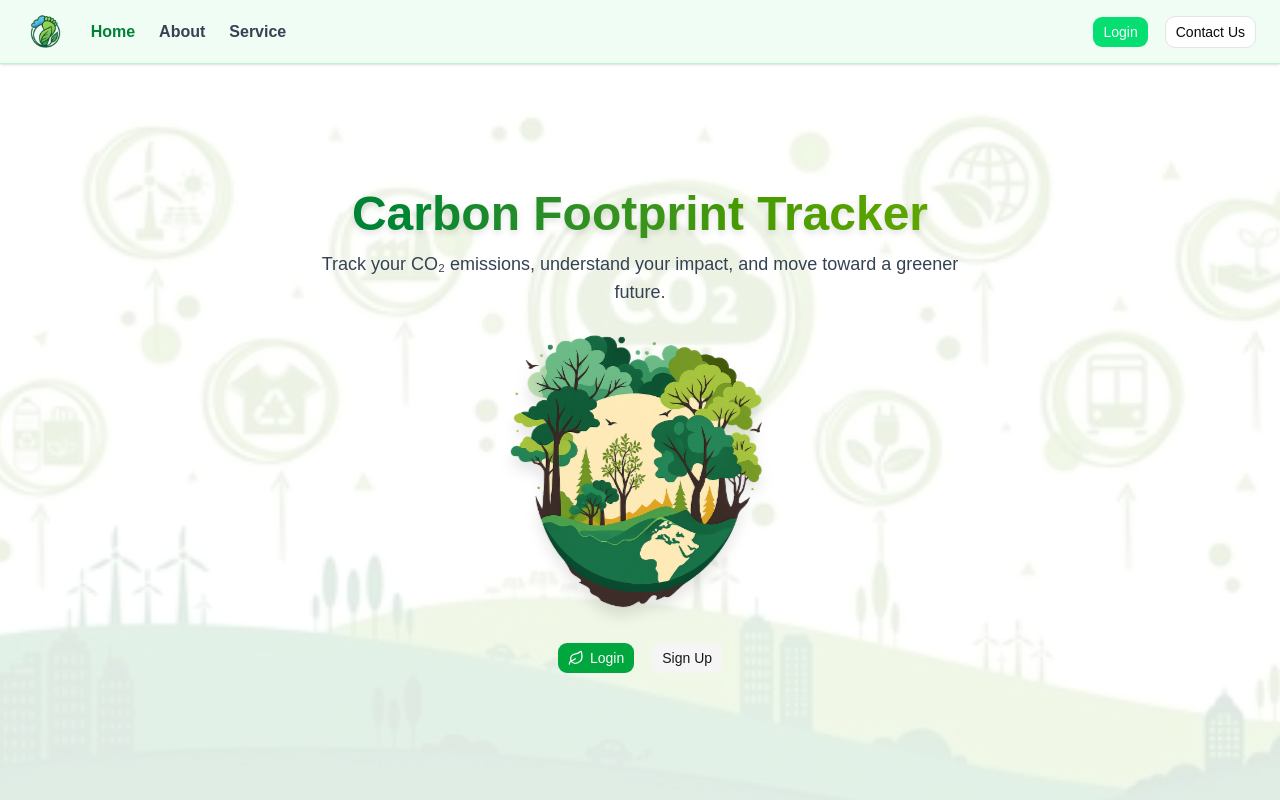
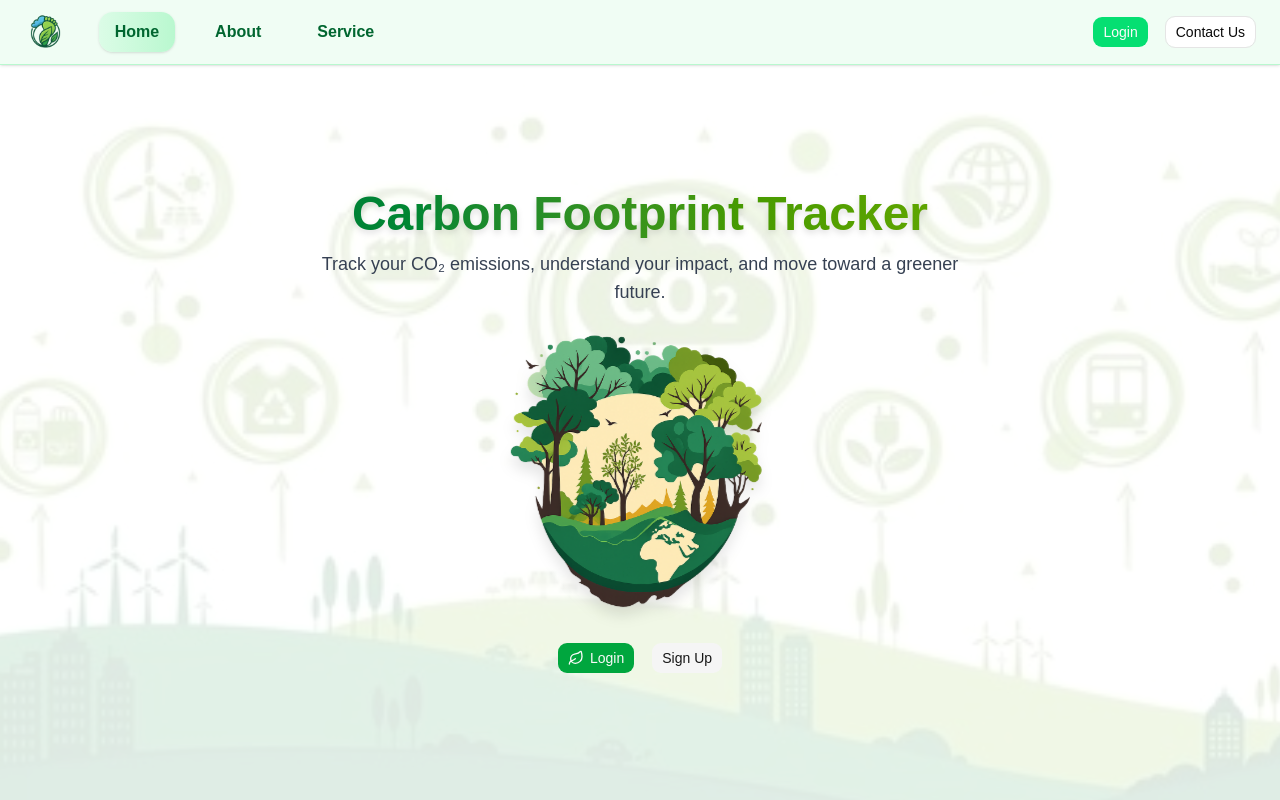
Before and after one commit to gauravonlygaurav1/carbon-footprint-tracker, a React (Vite) app in the folder carbon_tracker_frontend/: page / in a window 1280 px wide. Shown: the top 800 px of the page. Built offline with nearby package versions, Linux system fonts and the light colour scheme.

Commit message:
do changes in navbar

```diff
--- a/carbon_tracker_frontend/src/components/Navbar.tsx
+++ b/carbon_tracker_frontend/src/components/Navbar.tsx
@@ -1,8 +1,8 @@
-import  { useState } from 'react'
-import { Button } from './ui/button'
+import { useState } from "react"
+import { Button } from "./ui/button"
 import navlogo from "@/assets/navlogo.png"
-import { NavLink, useNavigate } from 'react-router'
-import useAuth from '@/Auth/store'
+import { NavLink, useNavigate } from "react-router"
+import useAuth from "@/Auth/store"
 
 function Navbar() {
   const checkLogin = useAuth((state) => state.checkLogin)
@@ -11,88 +11,68 @@ function Navbar() {
   const navigate = useNavigate()
 
   const [profileOpen, setProfileOpen] = useState(false)
+  const [mobileOpen, setMobileOpen] = useState(false)
 
-  return (
-    <nav className="fixed top-0 left-0 w-full z-50 flex items-center justify-between px-6 h-16 backdrop-blur-md bg-green-50 border-b border-green-200 shadow-sm">
-
-      {/* LOGGED IN*/}
-      {checkLogin() ? (
-        <div className="flex items-center justify-between w-full">
-
-          {/* LEFT */}
-          <div className="flex items-center gap-6">
-            <img src={navlogo} alt="Logo" className="h-16 w-auto" />
-
-            <div className="flex gap-6 text-base font-semibold">
-              <NavLink
-                to="/dashboard"
-                end
-                className={({ isActive }) =>
-                  `px-4 py-2 rounded-xl transition-all duration-300
-   ${isActive
+  const linkClass = ({ isActive }: any) =>
+    `px-4 py-2 rounded-xl transition-all duration-300 ${
+      isActive
         ? "bg-gradient-to-r from-green-100 to-green-200 text-green-800 shadow-sm"
         : "text-green-800 hover:bg-green-100/70 hover:text-green-950"
     }`
-                }
-              >
+
+  return (
+    <nav className="fixed top-0 left-0 w-full z-50 backdrop-blur-md bg-green-50 border-b border-green-200 shadow-sm">
+      <div className="flex items-center justify-between px-4 md:px-6 h-16">
+
+        {/* LOGO */}
+        <div className="flex items-center gap-8">
+        <img src={navlogo} alt="Logo" className="h-14 md:h-16 w-auto" />
+
+        {/* DESKTOP MENU */}
+        <div className="hidden md:flex items-center gap-6 font-semibold">
+          {checkLogin() ? (
+            <>
+              <NavLink to="/dashboard" end className={linkClass}>
                 Dashboard
               </NavLink>
-              <NavLink
-                to="/dashboard/emissionCalculator"
-                className={({ isActive }) =>
-                  `px-4 py-2 rounded-xl transition-all duration-300
-   ${isActive
-                    ? "bg-gradient-to-r from-green-100 to-green-200 text-green-800 shadow-sm"
-                    : "text-green-800 hover:bg-green-100/70 hover:text-green-950"
-                  }`
-                }
-              >
+              <NavLink to="/dashboard/emissionCalculator" className={linkClass}>
                 CO₂ Emission
               </NavLink>
-
-              <NavLink
-                to="/dashboard/analytics"
-                className={({ isActive }) =>
-                  `px-4 py-2 rounded-xl transition-all duration-300
-   ${isActive
-                    ? "bg-gradient-to-r from-green-100 to-green-200 text-green-800 shadow-sm"
-                    : "text-green-800 hover:bg-green-100/70 hover:text-green-950"
-                  }`
-                }
-              >
+              <NavLink to="/dashboard/analytics" className={linkClass}>
                 Analytics
               </NavLink>
-
-              <NavLink
-                to="/dashboard/goals"
-                className={({ isActive }) =>
-                  `px-4 py-2 rounded-xl transition-all duration-300
-   ${isActive
-                    ? "bg-gradient-to-r from-green-100 to-green-200 text-green-800 shadow-sm"
-                    : "text-green-800 hover:bg-green-100/70 hover:text-green-950"
-                  }`
-                }
-              >
+              <NavLink to="/dashboard/goals" className={linkClass}>
                 Goals
               </NavLink>
+            </>
+          ) : (
+            <>
+              <NavLink to="/" className={linkClass}>
+                Home
+              </NavLink>
+              <NavLink to="/about" className={linkClass}>
+                About
+              </NavLink>
+              <NavLink to="/service" className={linkClass}>
+                Service
+              </NavLink>
+            </>
+          )}
         </div>
         </div>
 
-          {/* RIGHT */}
-          <div className="flex items-center gap-4 relative">
-
-            {/* Avatar Button */}
+        {/* RIGHT SECTION (DESKTOP) */}
+        <div className="hidden md:flex items-center gap-4 relative">
+          {checkLogin() ? (
+            <>
               <button
-              onClick={() => setProfileOpen(p => !p)}
-              className="cursor-pointer flex items-center gap-2 bg-white/80 px-3 py-1.5 rounded-full shadow-sm border border-transparent hover:border-emerald-300"
+                onClick={() => setProfileOpen((p) => !p)}
+                className="cursor-pointer flex items-center gap-2 bg-white px-3 py-1.5 rounded-full shadow-sm"
               >
-              <div className="w-8 h-8 rounded-full bg-gradient-to-tr from-emerald-500 to-sky-500 flex items-center justify-center text-white font-bold">
+                <div className="w-8 h-8 rounded-full bg-emerald-500 text-white flex items-center justify-center font-bold">
                   {user?.name?.charAt(0) || "U"}
                 </div>
-
-              <span className="hidden sm:block text-sm">
-                {user?.name || "Account"}
-              </span>
+                <span className="text-sm">{user?.name}</span>
               </button>
 
             {/* Dropdown */}
@@ -101,10 +81,10 @@ function Navbar() {
 
                 {/* Header */}
                 <div className=" px-4 py-3 bg-gray-50 border-b">
-                  <div className="font-semibold text-gray-800">
+                  <div className=" font-semibold text-gray-800">
                     Your account
                   </div>
-                  <div className="text-sm text-gray-500 truncate">
+                  <div className=" text-sm text-gray-500 truncate">
                     {user?.email || "No email set"}
                   </div>
                 </div>
@@ -146,66 +126,107 @@ function Navbar() {
                 </div>
               </div>
             )}
-
-          </div>
-        </div>
+            </>
           ) : (
-
-        /* LOGGED OUT */
-        <div className="flex items-center justify-between w-full">
-
-          {/* LEFT */}
-          <div className="flex items-center gap-6">
-            <img src={navlogo} alt="Logo" className="h-16 w-auto" />
-
-            <div className="flex gap-6 text-base font-semibold">
-              <NavLink
-                to="/"
-                className={({ isActive }) =>
-                  isActive ? "text-green-700" : "text-gray-700 hover:text-green-600"
-                }
-              >
-                Home
-              </NavLink>
-
-              <NavLink
-                to="/about"
-                className={({ isActive }) =>
-                  isActive ? "text-green-700" : "text-gray-700 hover:text-green-600"
-                }
-              >
-                About
-              </NavLink>
-
-              <NavLink
-                to="/service"
-                className={({ isActive }) =>
-                  isActive ? "text-green-700" : "text-gray-700 hover:text-green-600"
-                }
-              >
-                Service
-              </NavLink>
-            </div>
-          </div>
-
-          {/* RIGHT */}
-          <div className="flex gap-4 items-center">
+            <>
               <NavLink to="/login">
                 <Button className="cursor-pointer bg-green-400 hover:bg-green-700 text-sm">
                   Login
                 </Button>
               </NavLink>
-
               <NavLink to="/contact">
                 <Button variant="outline" className="cursor-pointer hover:bg-amber-50 hover:border hover:border-amber-400 text-sm">
                   Contact Us
                 </Button>
               </NavLink>
+            </>
+          )}
         </div>
 
+        {/* HAMBURGER (MOBILE ONLY) */}
+        <button
+          className="md:hidden text-2xl"
+          onClick={() => setMobileOpen(!mobileOpen)}
+        >
+          ☰
+        </button>
+      </div>
+
+
+      {/* MOBILE MENU */}
+      {mobileOpen && (
+        <div className="md:hidden px-4 pb-4 flex flex-col gap-3 font-semibold bg-green-50 border-t border-green-200">
+          {checkLogin() ? (
+            <>
+              <NavLink to="/dashboard" onClick={() => setMobileOpen(false)}
+                className="text-gray-700 text-left"
+              >
+                Dashboard
+              </NavLink>
+              <NavLink
+                to="/dashboard/emissionCalculator"
+                onClick={() => setMobileOpen(false)}
+                className="text-gray-700 text-left"
+              >
+                CO₂ Emission
+              </NavLink>
+              <NavLink
+                to="/dashboard/analytics"
+                onClick={() => setMobileOpen(false)}
+                className="text-gray-700 text-left"
+              >
+                Analytics
+              </NavLink>
+              <NavLink to="/dashboard/goals" onClick={() => setMobileOpen(false)}
+                className="text-gray-700 text-left"
+              >
+                Goals
+              </NavLink>
+              <NavLink to="/dashboard/profile"
+               onClick={() => setMobileOpen(false)}
+               className="text-gray-700 text-left"
+               >
+                Profiles
+              </NavLink>
+
+              <button
+                onClick={() => {
+                  logout()
+                  navigate("/")
+                }}
+                className="text-red-500 text-left"
+              >
+                Logout
+              </button>
+            </>
+          ) : (
+            <>
+              <NavLink to="/" onClick={() => setMobileOpen(false)}
+                className="text-gray-700 text-left">
+                Home
+              </NavLink>
+              <NavLink to="/about" onClick={() => setMobileOpen(false)}
+                className="text-gray-700 text-left">
+                About
+              </NavLink>
+              <NavLink to="/service" onClick={() => setMobileOpen(false)}
+                className="text-gray-700 text-left">
+                Service
+              </NavLink>
+              <NavLink to="/login" onClick={() => setMobileOpen(false)}
+                className="text-green-600 text-left"
+              >
+                Login
+              </NavLink>
+              <NavLink to="/contact" onClick={() => setMobileOpen(false)}
+                className="text-amber-600  text-left"
+              >
+                Contact Us
+              </NavLink>
+            </>
+          )}
         </div>
       )}
-
     </nav>
   )
 }
```
Lines whose indentation alone changed are shown as unchanged.
